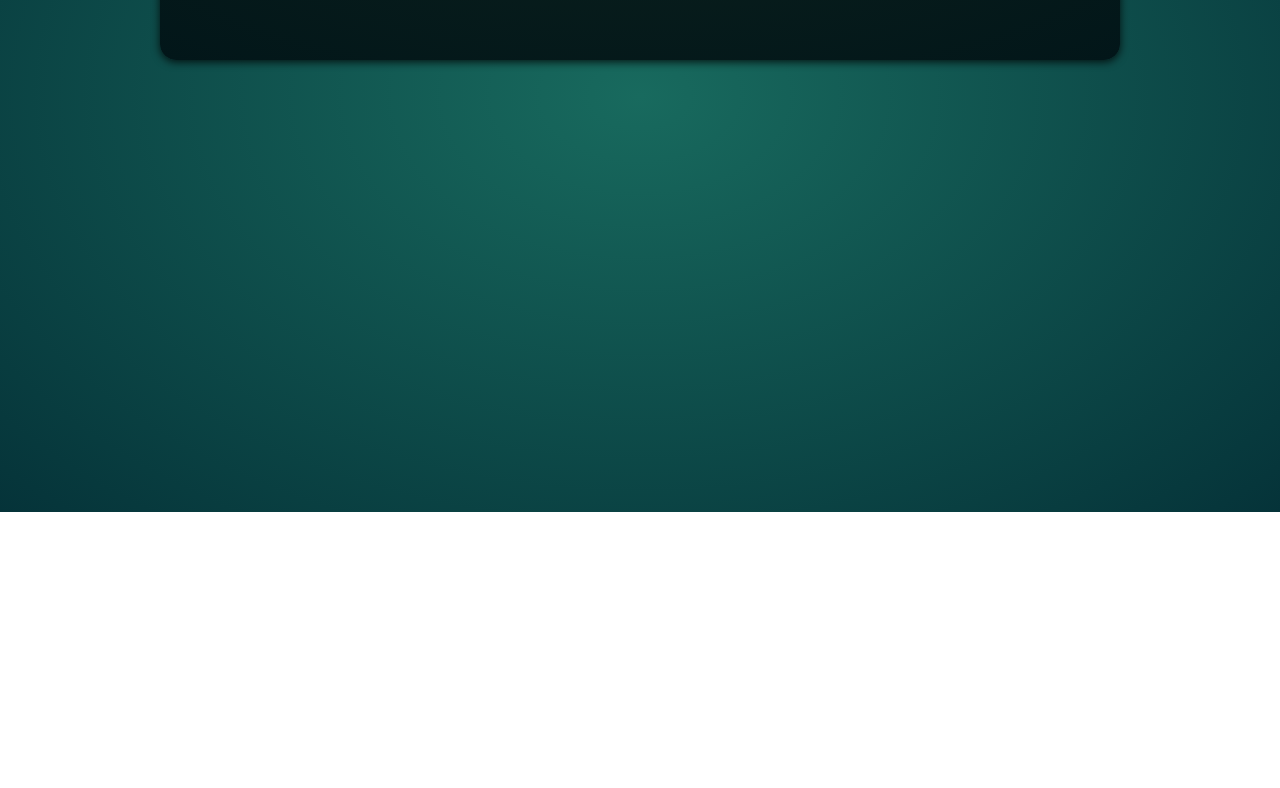
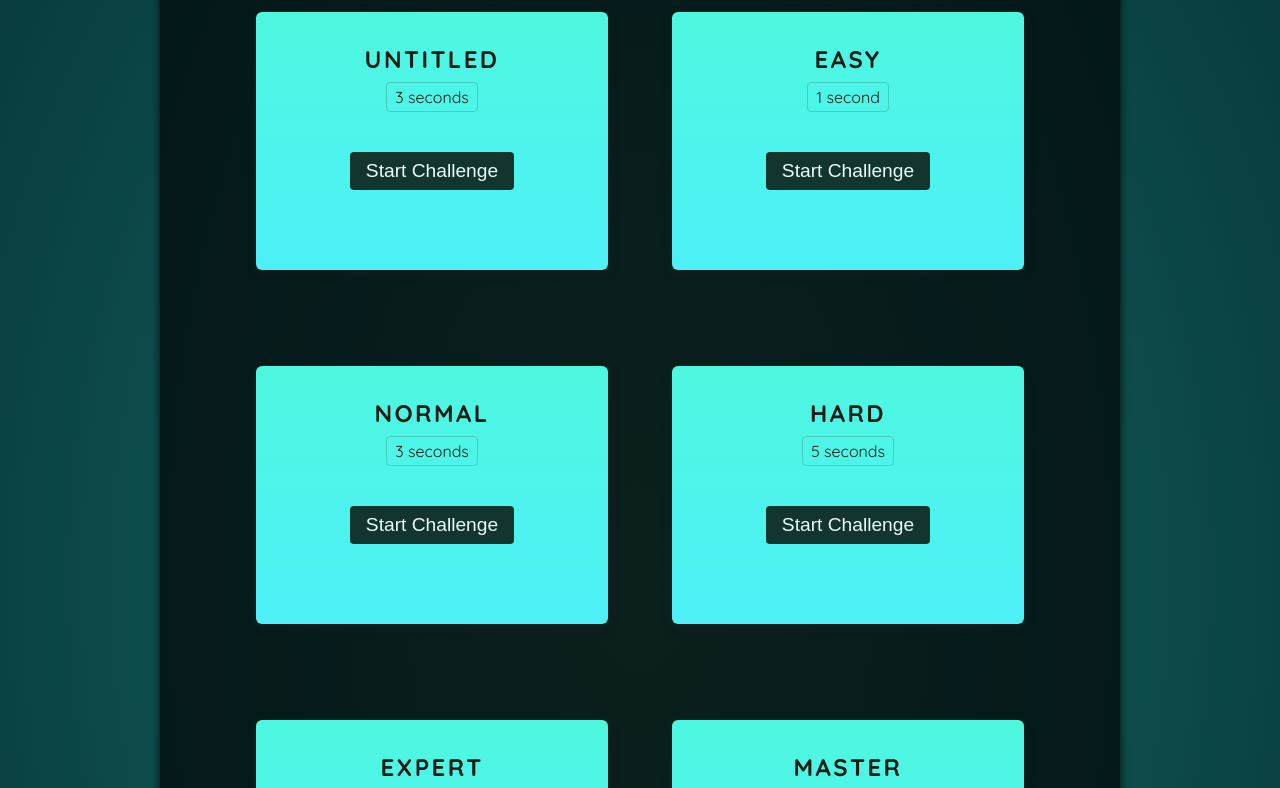
Before and after one commit to calculus0129/react-project-5-1, a Next.js app: page / in a window 1280 px wide. Shown: the part 320-1108 px from the top of the page. Before the commit the page ends 832 px from the top, so only its background shows below. Built offline with nearby package versions, Linux system fonts and the light colour scheme; a web font is replaced by a local one.

Commit message:
feat: make the timerState via enum and stop timer with ref

```diff
--- a/app/page.tsx
+++ b/app/page.tsx
@@ -1,4 +1,5 @@
 import Player from "@/components/Player";
+import TimerChallenge from "@/components/TimerChallenge";
 
 export default function Home() {
   return (
@@ -13,7 +14,16 @@ export default function Home() {
         </header>
         <div>
           <Player />
-          <div id="challenges"></div>
+          <div id="challenges">
+            <TimerChallenge targetTime={3} />
+            <TimerChallenge title="Easy" targetTime={1} />
+            <TimerChallenge title="Normal" targetTime={3} />
+            <TimerChallenge title="Hard" targetTime={5} />
+            <TimerChallenge title="Expert" targetTime={10} />
+            <TimerChallenge title="Master" targetTime={15} />
+            <TimerChallenge title="King" targetTime={20} />
+            <TimerChallenge title="Slayer" targetTime={30} />
+          </div>
         </div>
       </div>
     </>
--- /dev/null
+++ b/components/TimerChallenge.tsx
@@ -0,0 +1,87 @@
+"use client";
+
+import { useState, useRef } from "react";
+
+export type TimerChallengeProps = {
+  title?: string;
+  targetTime: number;
+};
+
+const enum TimerState {
+  RESETTED,
+  RUNNING,
+  EXPIRED,
+  STOPPED,
+}
+
+const TimerChallenge: React.FC<TimerChallengeProps> = ({
+  title,
+  targetTime,
+}) => {
+  const timerRef = useRef<NodeJS.Timeout | null>(null);
+
+  const [timerState, setTimerState] = useState(TimerState.RESETTED);
+  const handleClick = () => {
+    switch (timerState) {
+      case TimerState.RESETTED:
+        setTimerState(TimerState.RUNNING);
+        timerRef.current = setTimeout(() => {
+          setTimerState(TimerState.EXPIRED);
+        }, targetTime * 1000);
+        break;
+      case TimerState.RUNNING:
+        clearTimeout(timerRef.current!);
+        setTimerState(TimerState.STOPPED);
+        break;
+      case TimerState.EXPIRED:
+        setTimerState(TimerState.RESETTED);
+        break;
+      case TimerState.STOPPED:
+        setTimerState(TimerState.RESETTED);
+        break;
+    }
+  };
+
+  return (
+    <section className="challenge">
+      <h2>{title ?? "untitled"}</h2>
+      {timerState === TimerState.EXPIRED && <p>You Lost!</p>}
+      {/* {timerState === TimerState.STOPPED && <p>You Win!</p>} */}
+      <p className="challenge-time">
+        {targetTime} second{targetTime > 1 ? "s" : ""}
+      </p>
+      <p>
+        <button onClick={handleClick}>
+          {(() => {
+            switch (timerState) {
+              case TimerState.RESETTED:
+                return "Start";
+              case TimerState.RUNNING:
+                return "Stop";
+              case TimerState.EXPIRED:
+                return "Reset";
+              case TimerState.STOPPED:
+                return "Reset";
+            }
+          })()}{" "}
+          Challenge
+        </button>
+      </p>
+      <p className={timerState === TimerState.RUNNING ? "active" : undefined}>
+        {/* "Timer inactive" */}
+        {(() => {
+          switch (timerState) {
+            case TimerState.RUNNING:
+              return "Timer is running...";
+            case TimerState.EXPIRED:
+              return "Timer is expired!";
+            case TimerState.STOPPED:
+              return "Timer inactive";
+          }
+        })()}
+      </p>
+    </section>
+  );
+};
+
+export default TimerChallenge;
```
